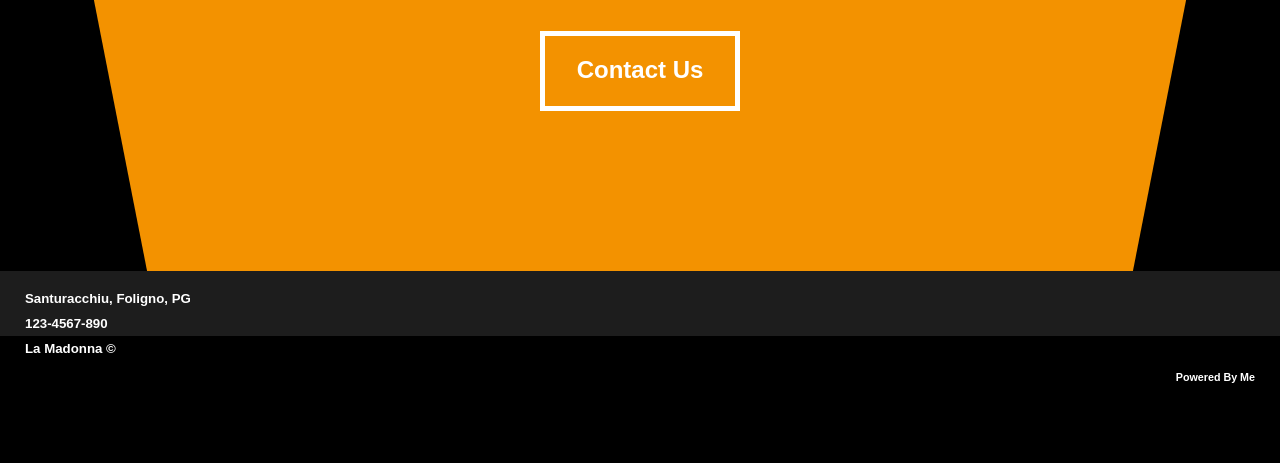
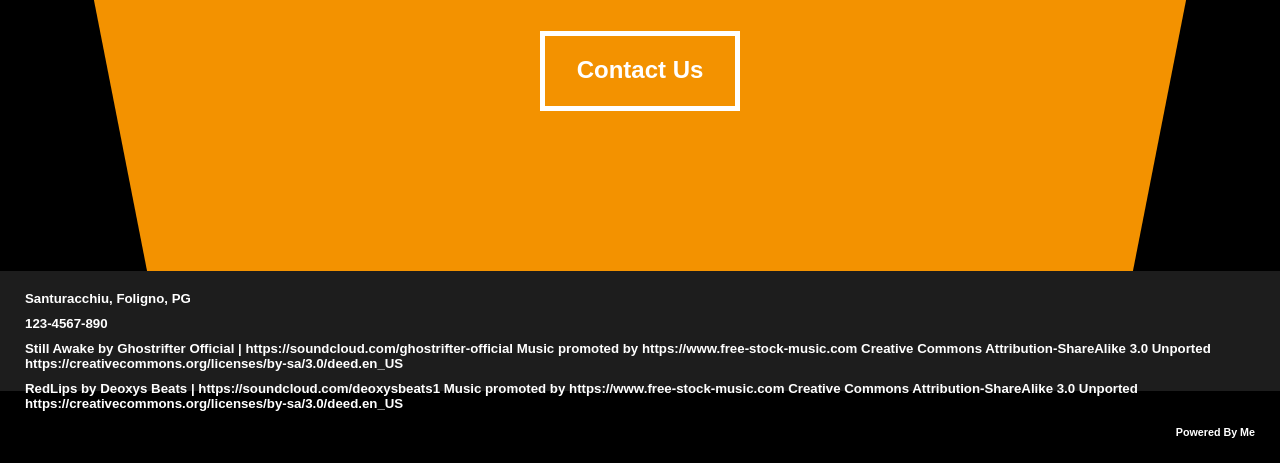
Before and after one commit to DylanBob211/bandWebsite, a website with bundled scripts: page index.html in a window 1280 px wide. Shown: the part 2079-2542 px from the top of the page. Before the commit the page ends 2487 px from the top, so only its background shows below. Built offline with nearby package versions, Linux system fonts and the light colour scheme.

Commit message:
credit for songs

```diff
--- a/index.html
+++ b/index.html
@@ -141,7 +141,17 @@
     <footer>
         <h5>Santuracchiu, Foligno, PG</h5>
         <h5>123-4567-890</h5>
-        <h5>La Madonna &COPY;</h5>
+        <h5>Still Awake by Ghostrifter Official | https://soundcloud.com/ghostrifter-official
+            Music promoted by https://www.free-stock-music.com
+            Creative Commons Attribution-ShareAlike 3.0 Unported
+            https://creativecommons.org/licenses/by-sa/3.0/deed.en_US
+        </h5>
+        <h5>
+            RedLips by Deoxys Beats | https://soundcloud.com/deoxysbeats1
+            Music promoted by https://www.free-stock-music.com
+            Creative Commons Attribution-ShareAlike 3.0 Unported
+            https://creativecommons.org/licenses/by-sa/3.0/deed.en_US
+        </h5>
         <h6>Powered By Me</h6>
     </footer>
 
```
